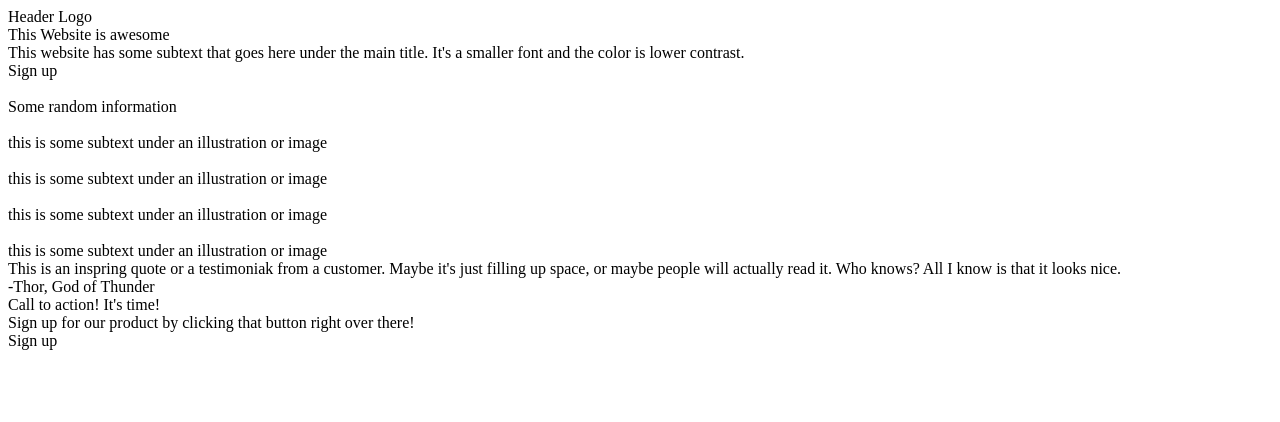
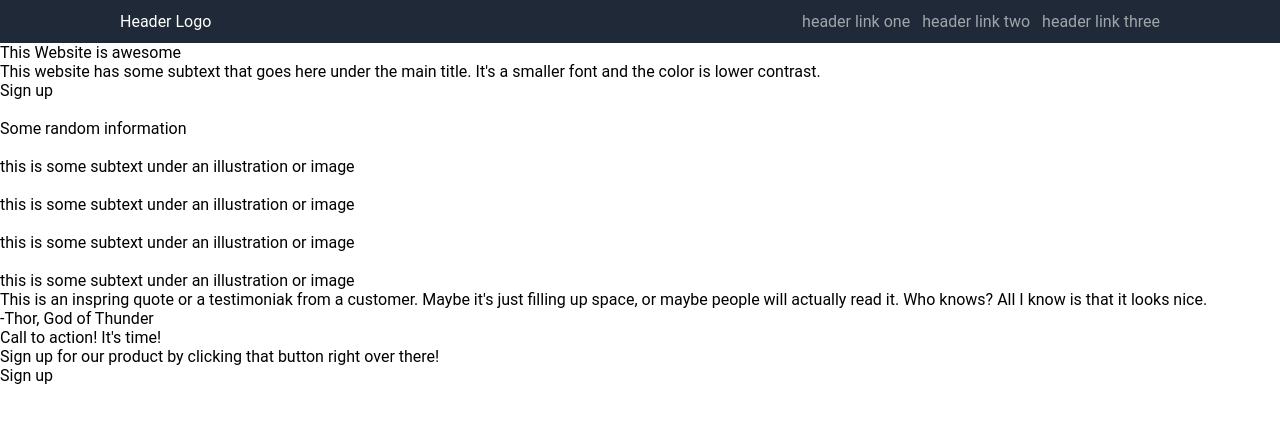
Before and after one commit to Krekno/landing-page, a plain HTML site: page index.html in a window 1280 px wide. Drawn offline with Linux system fonts and the light colour scheme.

Commit message:
add style to header

```diff
--- a/index.html
+++ b/index.html
@@ -3,15 +3,16 @@
 <head>
     <meta charset="UTF-8">
     <meta name="viewport" content="width=device-width, initial-scale=1.0">
+    <link rel="stylesheet" href="styles.css">
     <title>Landing-Page</title>
 </head>
 <body>
-    <div>
-        <div>Header Logo</div>
-        <div>
-            <a href="header link one"></a>
-            <a href="header link two"></a>
-            <a href="header link three"></a>
+    <div class="header">
+        <div class="logo">Header Logo</div>
+        <div class="links">
+            <a href="">header link one</a>
+            <a href="">header link two</a>
+            <a href="">header link three</a>
         </div>
     </div>
     <div>
--- /dev/null
+++ b/styles.css
@@ -0,0 +1,31 @@
+body {
+    margin: 0;
+    font-family: 'Roboto', sans-serif;
+}
+
+.header {
+    color: white;
+    background-color: #1F2937;
+    display: flex;
+}
+
+.logo {
+    margin-left: 120px;
+    margin-top: 12px;
+    margin-bottom: 12px;
+}
+
+.links {
+    margin-left: auto;
+    display: flex;
+    margin-top: 12px;
+    margin-bottom: 12px;
+    margin-right: 120px;
+    margin-left: auto;
+    gap: 12px;
+}
+
+a {
+    color: rgba(255, 255, 255, 0.582);
+    text-decoration-line: none;
+}
```
